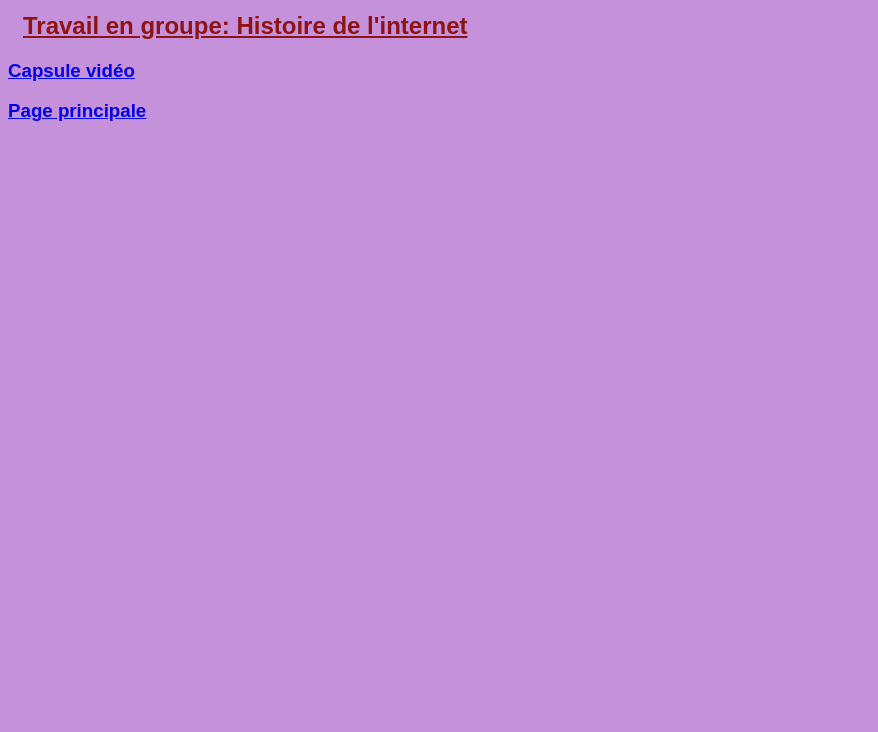
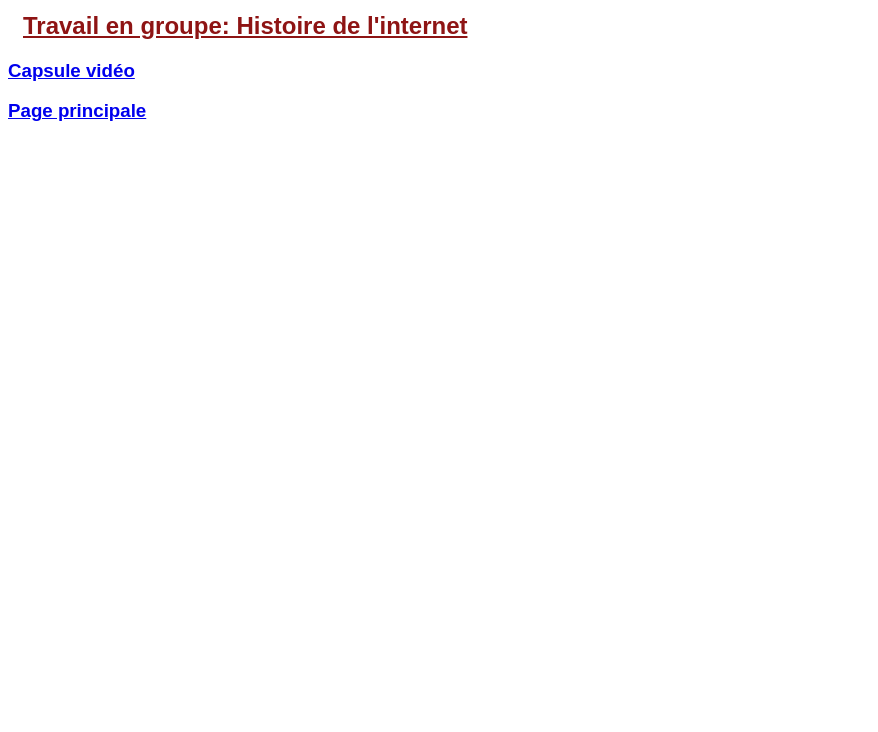
Before and after one commit to cataospina/cataospina.github.io, a plain HTML site: page internet.html in a window 1280 px wide. Shown: the part 68-800 px from the top of the page, without its empty margins (0-878 px from the left). Drawn offline with Linux system fonts and the light colour scheme.

Commit message:
Update internet.css

```diff
--- a/internet.css
+++ b/internet.css
@@ -1,5 +1,5 @@
 body {
- background-color: #c591db;
+ background-color: ##dfcae1;
  font-family: sans-serif;
  font-size: 100%
 }
```
